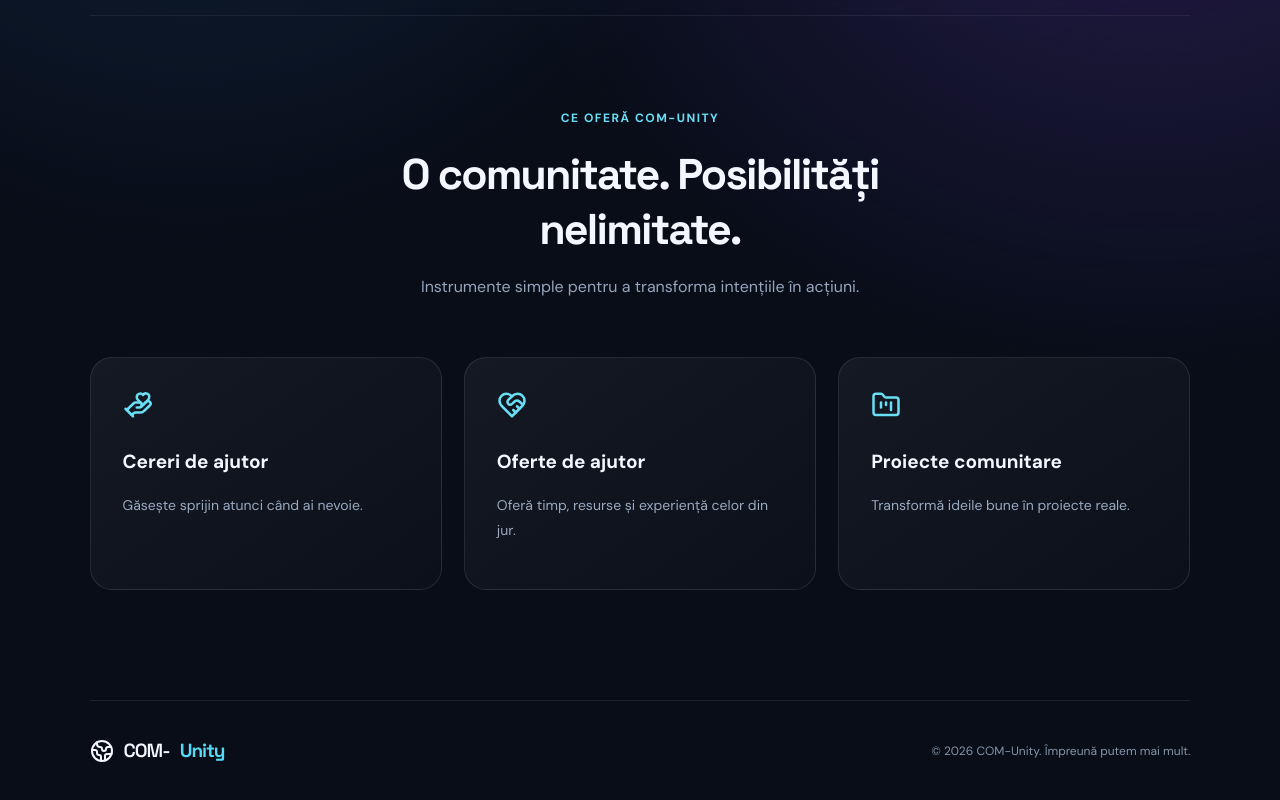
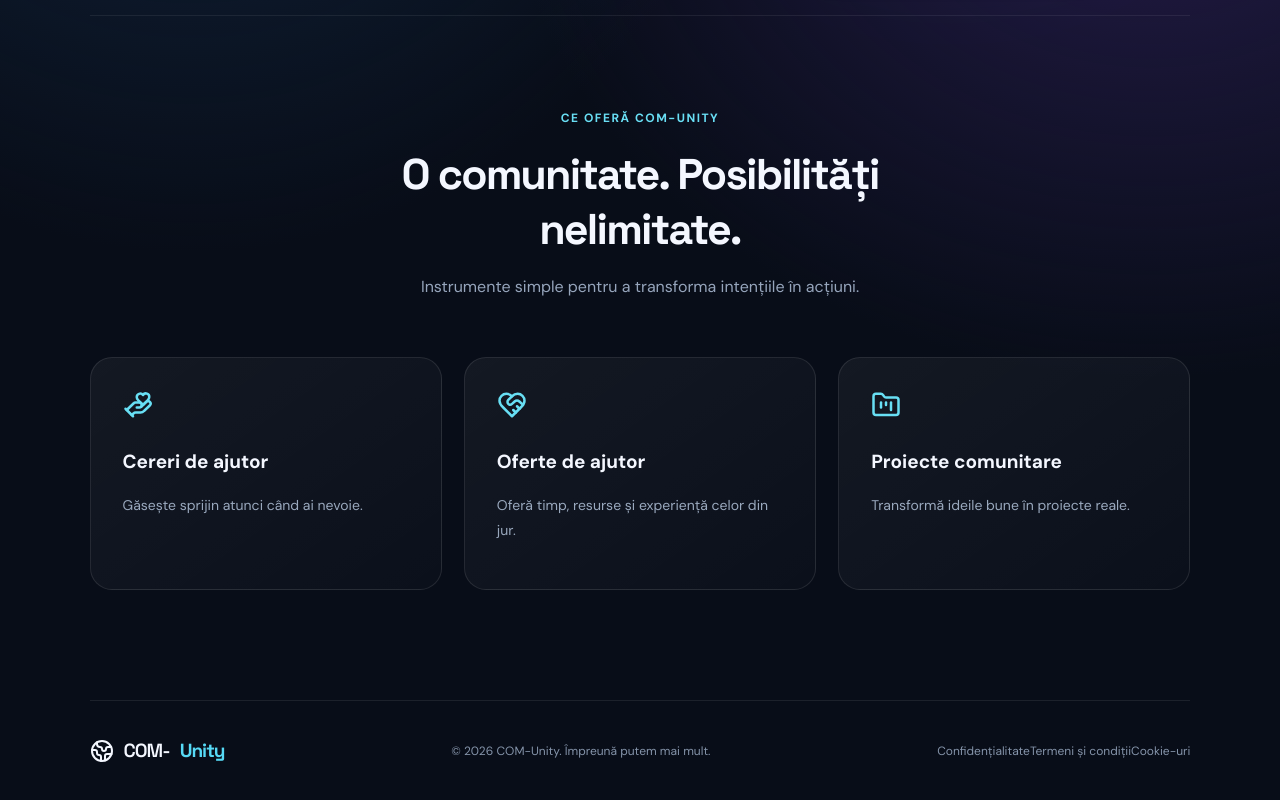
Before and after one commit to omisonic3-web/COM-Unity, a React (Vite) app: page / in a window 1280 px wide. Shown: the part 697-1497 px from the top of the page. Built offline with nearby package versions, Linux system fonts and the light colour scheme; no server answers.

Commit message:
Adaugă linkuri către documentele legale în pagina publică

```diff
--- a/src/App.tsx
+++ b/src/App.tsx
@@ -238,6 +238,11 @@ function App() {
           <Globe2 /> COM-<strong>Unity</strong>
         </a>
         <span>© 2026 COM-Unity. Împreună putem mai mult.</span>
+        <nav className="legal-links" aria-label="Documente legale">
+          <a href="/confidentialitate.html">Confidențialitate</a>
+          <a href="/termeni.html">Termeni și condiții</a>
+          <a href="/cookies.html">Cookie-uri</a>
+        </nav>
       </footer>
 
       </>}
```
